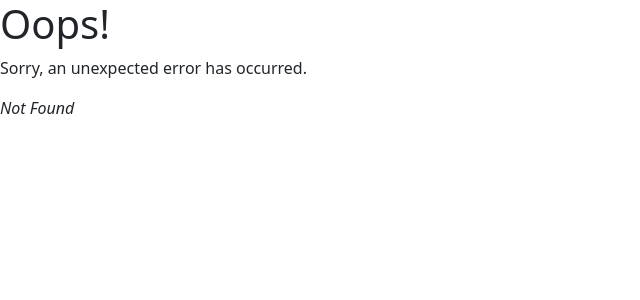
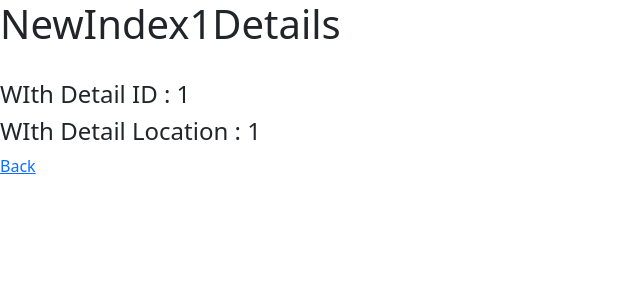
Before and after one commit to khoemf/lab, a React (Create React App) app: page /newindex1details/1/1 in a window 1280 px wide. Before the commit this address had no page. Shown: the top 300 px of the page, without its empty margins (0-640 px from the left). Built offline with nearby package versions, Linux system fonts and the light colour scheme.

Commit message:
Study React Router with passing variable

```diff
--- /dev/null
+++ b/src/Components/NewIndex1.js
@@ -0,0 +1,12 @@
+import { Link } from "react-router-dom";
+export default function NewIndex1() {
+    return (
+      <>
+      <h1>This is About</h1>
+      <br/>
+      <Link to='/newindex1details/111/tw'>Index content 111</Link>      <br/>
+      <Link to='/newindex1details/222/kowloon'>Index content 222</Link>      <br/>
+      <Link to='/newindex1details/333/lamtin'>Index content 333</Link>      <br/>
+      </>
+    )
+  }
--- /dev/null
+++ b/src/Components/NewIndex1Details.js
@@ -0,0 +1,16 @@
+import { Link } from "react-router-dom";
+import { useParams } from 'react-router-dom';
+
+export default function NewIndex1Details() {
+
+    let { index_id , location} = useParams();
+
+    return (
+      <>
+      <h1>NewIndex1Details</h1><br/>
+      <h4>WIth Detail ID : {index_id}</h4>
+      <h4>WIth Detail Location : {location}</h4>
+      <Link to ='/newindex1'>Back</Link>
+      </>
+    )
+  }
--- a/src/Routes/Root.js
+++ b/src/Routes/Root.js
@@ -17,6 +17,7 @@ export default function Root() {
               <li><Link to= {`testList`}>Test List</Link></li>
               <li><Link to= {`testAppBar`}>Test App Bar</Link></li>
               <li><Link to= {`testBrootstrap20240213`}>BootStrap 20240213</Link></li>
+              <li><Link to='/newindex1'>New Index page 1</Link></li>
 
             </ul>
           </nav>
--- a/src/index.js
+++ b/src/index.js
@@ -15,12 +15,13 @@ import sideBar from "./Components/SideBar"
 import TestList from "./Components/TestList"
 import TestAppBar from "./Components/TestAppBar"
 import TestBrootstrap20240213 from './Components/TestBrootstrap20240213';
-
 import {
   createBrowserRouter,
   RouterProvider,
 } from "react-router-dom";
 import SideBar from './Components/SideBar';
+import NewIndex1 from './Components/NewIndex1';
+import NewIndex1Details from './Components/NewIndex1Details';
 
 const router = createBrowserRouter([
   {
@@ -49,6 +50,9 @@ const router = createBrowserRouter([
   },
   {path:"testAppBar",element:<TestAppBar/>},
   {path:"testBrootstrap20240213",element:<TestBrootstrap20240213/>},
+  {path:"/newindex1",element:<NewIndex1/>},
+  {path:"/newindex1details/:index_id/:location",element:<NewIndex1Details/>},
+
 ]);
 
 const root = ReactDOM.createRoot(document.getElementById('root'));
```
